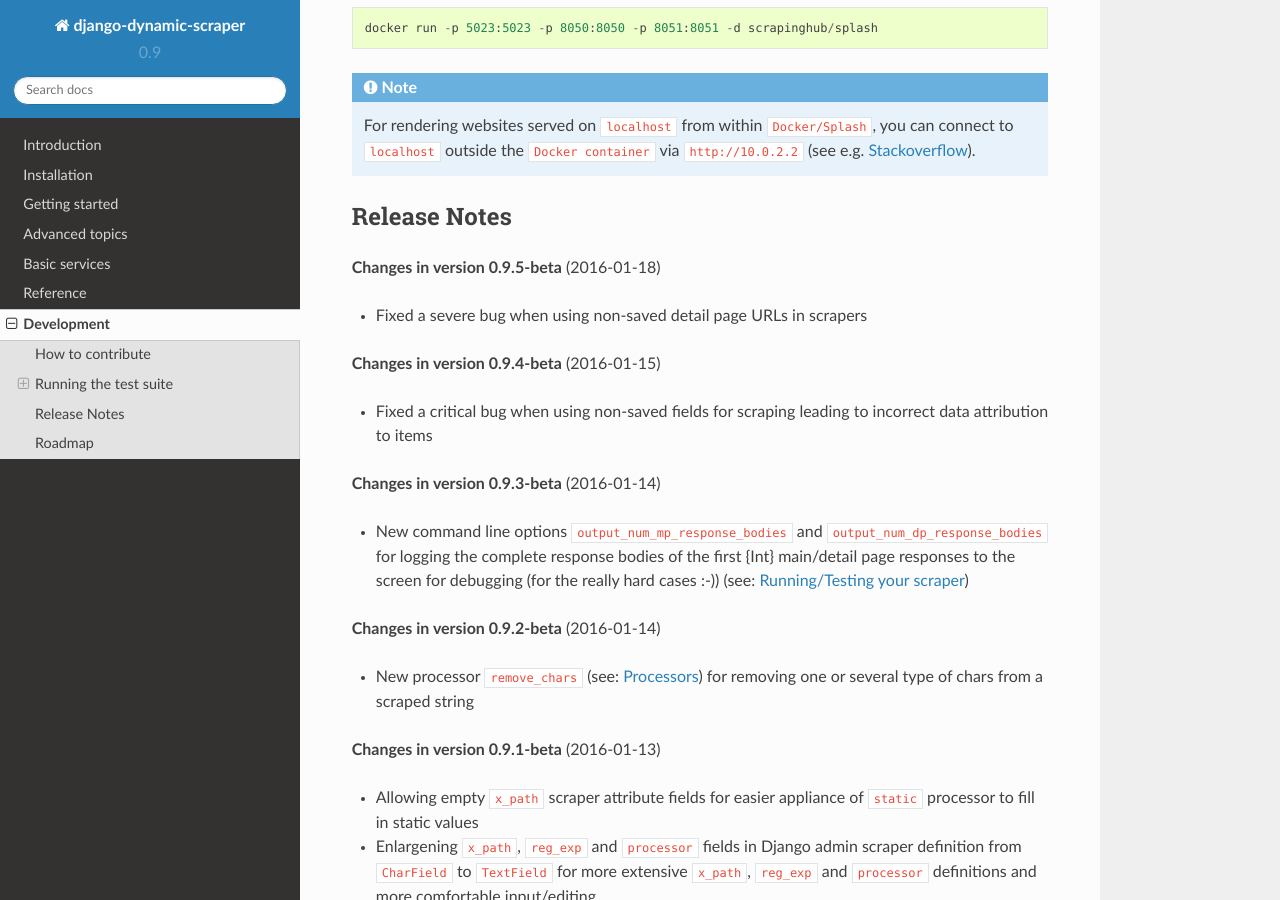
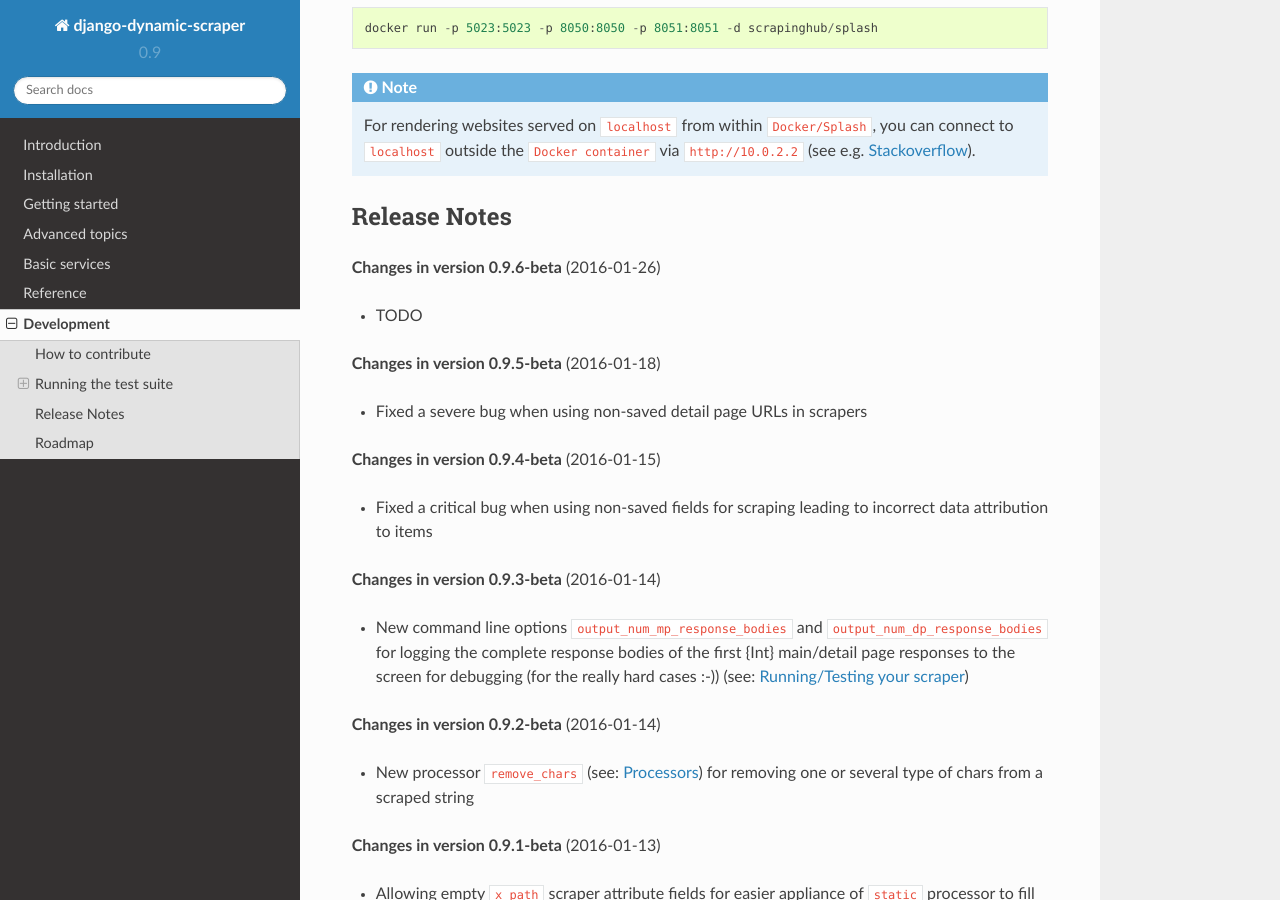
Before and after one commit to dev02019/django-dynamic-scraper, a Sphinx documentation site: the page built from docs/development.rst, in a window 1280 px wide and 900 px high, scrolled down 2148 px. Built offline with Sphinx 7.4.7 and the Read the Docs theme 2.0.0, drawn with Linux system fonts in a browser that asks for light colours.

Commit message:
Release preparations

```diff
--- a/docs/development.rst
+++ b/docs/development.rst
@@ -93,6 +93,10 @@ Docker container can be run with::
 
 Release Notes
 =============
+**Changes in version 0.9.6-beta** (2016-01-26)
+
+* TODO
+
 **Changes in version 0.9.5-beta** (2016-01-18)
 
 * Fixed a severe bug when using non-saved detail page URLs in scrapers
--- a/setup.py
+++ b/setup.py
@@ -4,7 +4,7 @@ import os
 
 setup(
     name='django-dynamic-scraper',
-    version='0.9.5',
+    version='0.9.6',
     description='Creating Scrapy scrapers via the Django admin interface',
     author='Holger Drewes',
     author_email='Holger.Drewes@gmail.com',
```
